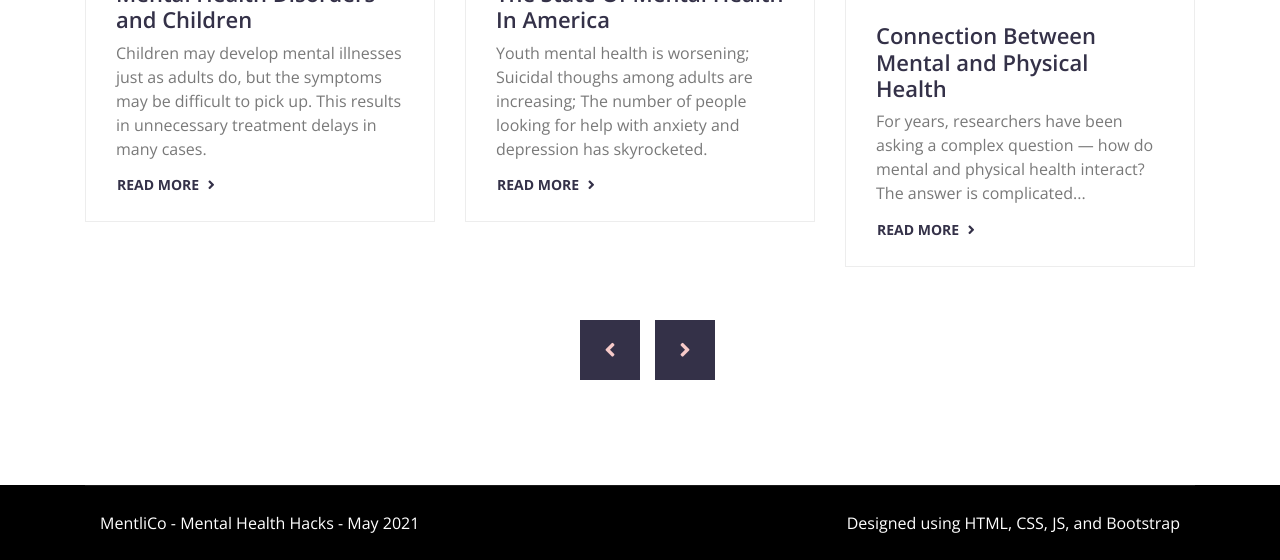
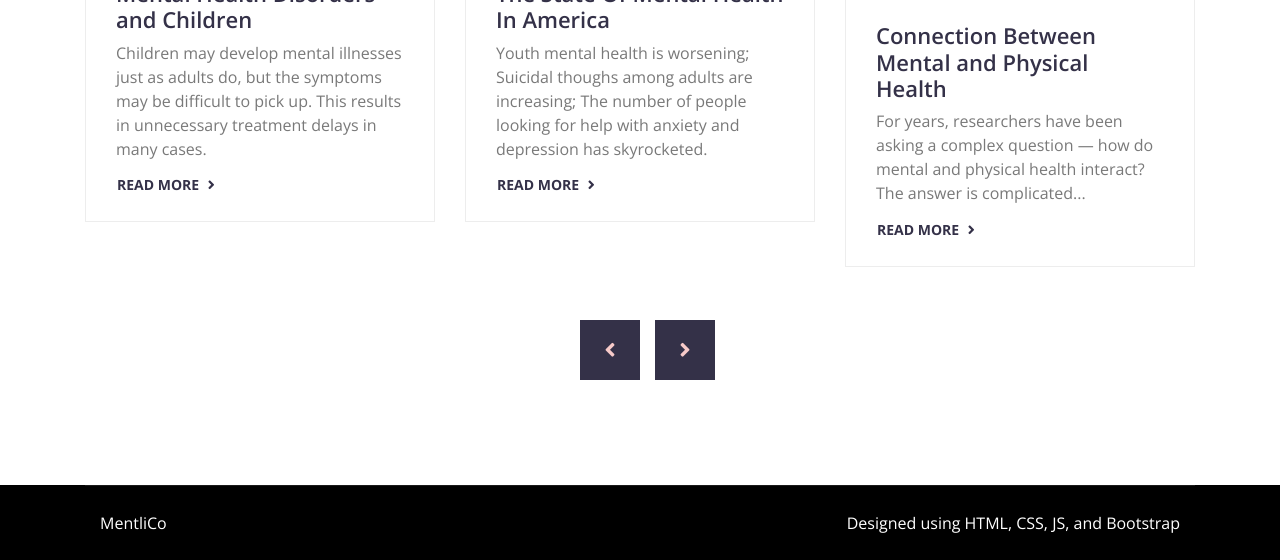
Before and after one commit to reevakhokhar/MentliCo, a plain HTML site: page index.html in a window 1280 px wide. Shown: the part 3648-4208 px from the top of the page. Drawn offline with nearby package versions, Linux system fonts and the light colour scheme; a script that the page names is missing.

Commit message:
Update index.html

```diff
--- a/index.html
+++ b/index.html
@@ -357,7 +357,7 @@
                 <div class="container copyright">
                     <div class="row">
                         <div class="col-md-6">
-                            <p>MentliCo - Mental Health Hacks - May 2021</p>
+                            <p>MentliCo</p>
                         </div>
                         <div class="col-md-6">
                             <p>Designed using HTML, CSS, JS, and Bootstrap</p>
```
